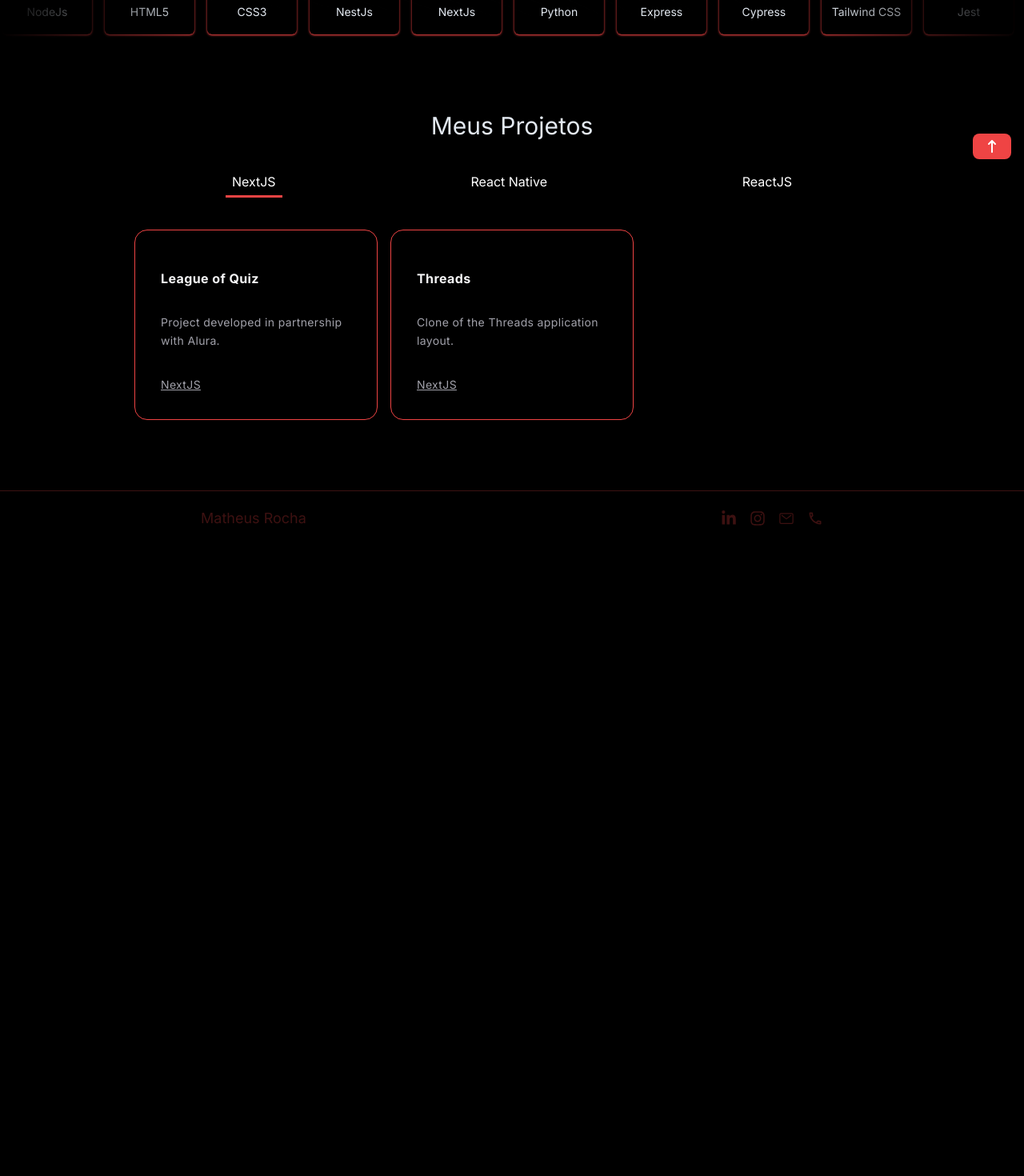
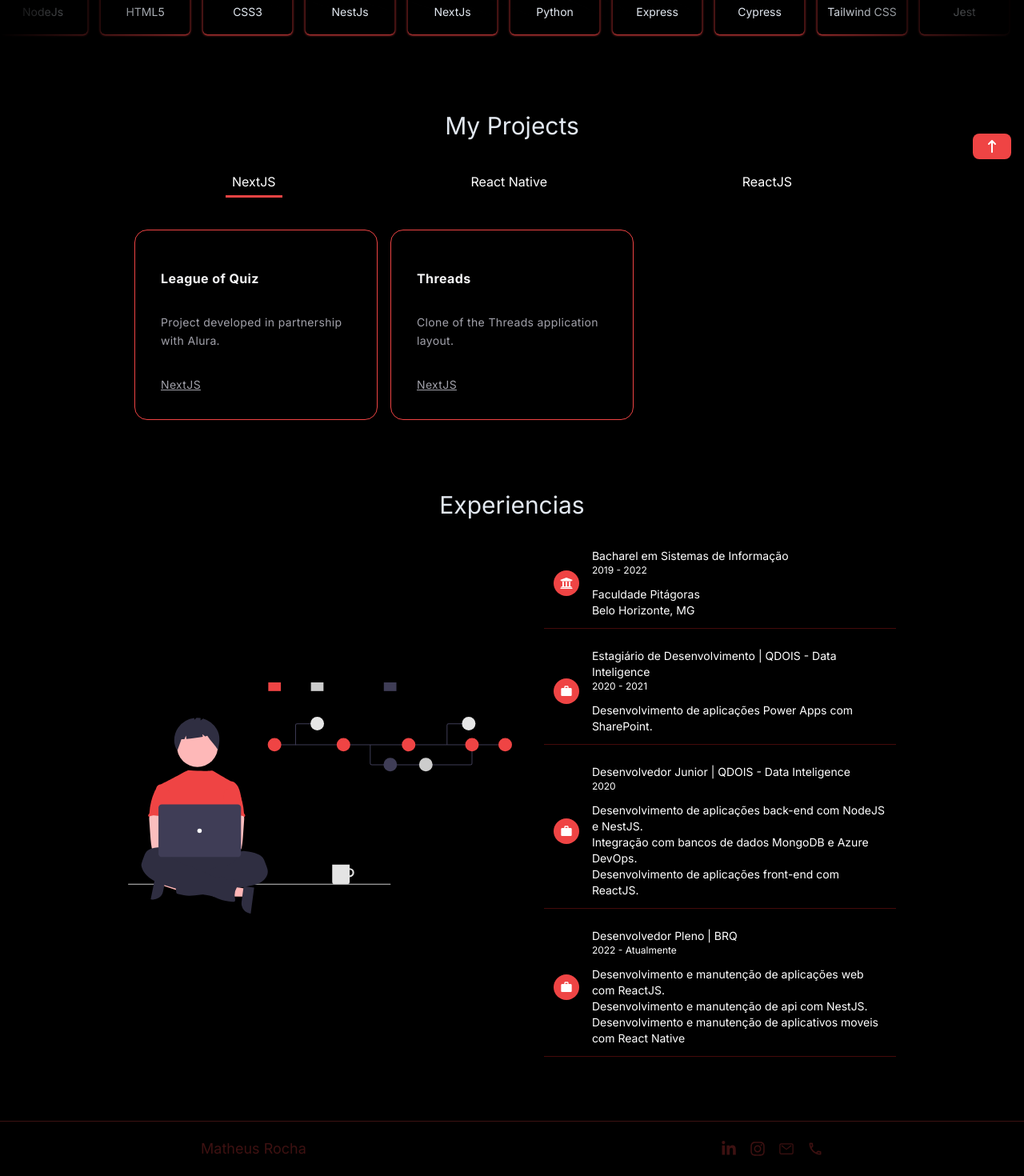
Before and after one commit to matheus98rocha/portfolio-website, a Next.js app: page /en in a window 1280 px wide. Shown: the part 585-2055 px from the top of the page at 80% size. Before the commit the page ends 1267 px from the top, so only its background shows below. Built offline with nearby package versions, Linux system fonts and the light colour scheme.

Commit message:
feat: experiences section

```diff
--- a/messages/en.json
+++ b/messages/en.json
@@ -10,6 +10,7 @@
       "contact": "Contact"
     },
     "knowledge": "My Skills",
+    "myProjects": "My Projects",
     "projects": {
       "firstProject": "Project developed in partnership with Alura.",
       "secondProject": "Clone of the Threads application layout.",
--- a/messages/pt.json
+++ b/messages/pt.json
@@ -10,6 +10,7 @@
       "contact": "Contato"
     },
     "knowledge": "Minhas Habilidades",
+    "myProjects": "Meus Projetos",
     "projects": {
       "firstProject": "Projeto desenvolvido em conjunto com a alura.",
       "secondProject": "Clone do Layout da aplicação Threads",
--- a/src/app/[locale]/page.tsx
+++ b/src/app/[locale]/page.tsx
@@ -1,5 +1,6 @@
 'use client'
 
+import ExperienceSection from '@/components/sections/experience-section/experience-section'
 import HomeSection from '@/components/sections/home-section/home-section'
 import ProjectsSection from '@/components/sections/projects-section/projects-section'
 import SkillsSection from '@/components/sections/skills-section/skills-section'
@@ -16,7 +17,8 @@ export default function Home() {
         <HomeSection />
         <SkillsSection />
         <ProjectsSection />
-        <Footer/>
+        <ExperienceSection />
+        <Footer />
       </div>
       <ScrollBackTop />
     </AnimatedWrapper>
--- /dev/null
+++ b/src/components/sections/experience-section/components/experience-image.tsx
@@ -0,0 +1,29 @@
+import Image from 'next/image'
+import React, { useRef } from 'react'
+import { motion } from 'framer-motion'
+import HeroImage from '../../../../../assets/hero-section-experience.svg'
+
+function ExperienceImage() {
+  const scrollRef = useRef(null)
+  return (
+    <motion.div
+      initial={{ opacity: 0, x: -200 }}
+      whileInView={{
+        opacity: 1,
+        x: 0,
+        transition: { duration: 0.5 }
+      }}
+      viewport={{ root: scrollRef }}
+    >
+      <Image
+        src={HeroImage}
+        alt='hero-image-section'
+        width={600}
+        height={600}
+        className='hidden md:block'
+      />
+    </motion.div>
+  )
+}
+
+export default ExperienceImage
--- /dev/null
+++ b/src/components/sections/experience-section/components/experience-progress.tsx
@@ -0,0 +1,67 @@
+import React, { useRef } from 'react'
+import { MdWork } from 'react-icons/md'
+import { FaUniversity } from 'react-icons/fa'
+
+import { motion } from 'framer-motion'
+
+type ExperienceProgressBarProps = {
+  typeIcon: 'Work' | 'Course'
+}
+
+function ExperienceProgressBar({ typeIcon }: ExperienceProgressBarProps) {
+  return (
+    <div className='hidden flex-col items-center justify-center md:flex'>
+      <div className='rounded-full bg-red-500 p-2'>
+        {typeIcon === 'Work' && <MdWork color='white' />}
+        {typeIcon === 'Course' && <FaUniversity color='white' />}
+      </div>
+    </div>
+  )
+}
+
+export type ExperienceContentProps = {
+  name: string
+  date: string
+  experiences: string[]
+  typeIcon: ExperienceProgressBarProps['typeIcon']
+}
+
+function ExperienceContent({
+  name,
+  date,
+  experiences,
+  typeIcon
+}: ExperienceContentProps) {
+  const scrollRef = useRef(null)
+  return (
+    <motion.div
+      initial={{ opacity: 0, x: 200 }}
+      whileInView={{
+        opacity: 1,
+        x: 0,
+        transition: { duration: 0.2 }
+      }}
+      viewport={{ root: scrollRef }}
+      className='relative flex w-full items-center justify-start gap-4 p-3 border-b border-red-950'
+    >
+      <>
+        <ExperienceProgressBar typeIcon={typeIcon} />
+        <div className='flex flex-col items-start justify-center gap-3'>
+          <div className='flex flex-col items-start justify-center'>
+            <p className='text-sm text-white'>{name}</p>
+            <p className='text-xs  text-white'>{date}</p>
+          </div>
+          <div>
+            {experiences.map(experience => (
+              <p className='text-sm text-white' key={experience}>
+                {experience}
+              </p>
+            ))}
+          </div>
+        </div>
+      </>
+    </motion.div>
+  )
+}
+
+export default ExperienceContent
--- /dev/null
+++ b/src/components/sections/experience-section/experience-section.tsx
@@ -0,0 +1,65 @@
+'use client'
+import React from 'react'
+import ExperienceContent, {
+  ExperienceContentProps
+} from './components/experience-progress'
+import { AnimatePresence } from 'framer-motion'
+import ExperienceImage from './components/experience-image'
+
+const experiencies: ExperienceContentProps[] = [
+  {
+    name: 'Bacharel em Sistemas de Informação',
+    date: '2019 - 2022',
+    experiences: ['Faculdade Pitágoras', 'Belo Horizonte, MG'],
+    typeIcon: 'Course'
+  },
+  {
+    name: 'Estagiário de Desenvolvimento | QDOIS - Data Inteligence',
+    date: '2020 - 2021',
+    experiences: ['Desenvolvimento de aplicações Power Apps com SharePoint.'],
+    typeIcon: 'Work'
+  },
+  {
+    name: 'Desenvolvedor Junior | QDOIS - Data Inteligence',
+    date: '2020',
+    experiences: [
+      'Desenvolvimento de aplicações back-end com NodeJS e NestJS.',
+      'Integração com bancos de dados MongoDB e Azure DevOps.',
+      'Desenvolvimento de aplicações front-end com ReactJS.'
+    ],
+    typeIcon: 'Work'
+  },
+  {
+    name: 'Desenvolvedor Pleno | BRQ',
+    date: '2022 - Atualmente',
+    experiences: [
+      'Desenvolvimento e manutenção de aplicações web com ReactJS.',
+      'Desenvolvimento e manutenção de api com NestJS.',
+      'Desenvolvimento e manutenção de aplicativos moveis com React Native'
+    ],
+    typeIcon: 'Work'
+  }
+]
+
+function ExperienceSection() {
+  return (
+    <AnimatePresence>
+      <div
+        id='portfolio'
+        className='flex max-w-5xl flex-col items-center justify-center gap-6 px-8'
+      >
+        <h3 className='text-2xl text-slate-200 md:text-3xl'>Experiencias</h3>
+        <div className='flex items-center justify-center gap-10'>
+          <ExperienceImage />
+          <div className='flex flex-col items-start justify-center gap-3'>
+            {experiencies.map(experiencie => (
+              <ExperienceContent {...experiencie} key={experiencie.name} />
+            ))}
+          </div>
+        </div>
+      </div>
+    </AnimatePresence>
+  )
+}
+
+export default ExperienceSection
--- a/src/components/sections/projects-section/projects-section.tsx
+++ b/src/components/sections/projects-section/projects-section.tsx
@@ -2,6 +2,7 @@
 import React from 'react'
 import { CardsGrid } from '../../ui/card-hover-effect/card-hover-effect'
 import { useTranslations } from 'next-intl'
+import OnScrollAnimate from '@/layout/on-scroll-animate/on-scroll-animate'
 
 function ProjectsSection() {
   const t = useTranslations('Index')
@@ -32,13 +33,17 @@ function ProjectsSection() {
     }
   ]
   return (
+    <OnScrollAnimate>
       <div
         id='portfolio'
         className='flex max-w-5xl flex-col items-center justify-center gap-6 px-8'
       >
-      <h3 className='text-2xl text-slate-200 md:text-3xl'>Meus Projetos</h3>
+        <h3 className='text-2xl text-slate-200 md:text-3xl'>
+          {t('myProjects')}
+        </h3>
         <CardsGrid items={projects} />
       </div>
+    </OnScrollAnimate>
   )
 }
 
--- a/src/components/ui/floating-nav/use-floating-nav.tsx
+++ b/src/components/ui/floating-nav/use-floating-nav.tsx
@@ -5,7 +5,6 @@ import { IoIosGitNetwork } from 'react-icons/io'
 import { IoMdContacts } from 'react-icons/io'
 import { GrProjects } from 'react-icons/gr'
 import { NavLinksProps } from './floating-nave.types'
-import { FaComputer } from "react-icons/fa6";
 
 type useFloatingNavProps = {
   t: any
@@ -39,11 +38,6 @@ export const useFloatingNav = ({ t }: useFloatingNavProps) => {
       icon: <IoMdHome className='h-4 w-4 text-neutral-500 dark:text-white' />
     },
     {
-      name: t('routes.skills'),
-      link: '#portfolio',
-      icon: <FaComputer className='h-4 w-4 text-neutral-500 dark:text-white' />
-    },
-    {
       name: t('routes.projects'),
       link: '#portfolio',
       icon: <GrProjects className='h-4 w-4 text-neutral-500 dark:text-white' />
--- a/src/components/ui/select/select.tsx
+++ b/src/components/ui/select/select.tsx
@@ -14,7 +14,8 @@ function Select() {
     setIsOpenSelect(!isOpenSelect)
   }, [isOpenSelect])
 
-  const onSelectChange = useCallback((value: string) => {
+  const onSelectChange = useCallback(
+    (value: string) => {
       const nextLocale = value
       setSelectedLocale(nextLocale)
       sendGAEvent({
@@ -22,7 +23,9 @@ function Select() {
         value: nextLocale
       })
       router.replace(`/${nextLocale}`)
-  }, [])
+    },
+    [router]
+  )
 
   const langs = [
     {
@@ -44,7 +47,7 @@ function Select() {
       <Io.IoMdArrowDropup
         className={`text-neutral-500 md:text-white  ${!isOpenSelect ? 'rotate-180' : ''} transition delay-75 duration-75 ease-in-out`}
       />
-      <div className='absolute top-10 right-3 cursor-pointer'>
+      <div className='absolute right-3 top-10 cursor-pointer'>
         {isOpenSelect &&
           langs
             .filter(lang => lang.value !== selectedLocale)
--- /dev/null
+++ b/src/layout/on-scroll-animate/on-scroll-animate.tsx
@@ -0,0 +1,28 @@
+'use client'
+import { AnimatePresence, motion } from 'framer-motion'
+import React, { useRef } from 'react'
+
+type OnScrollAnimateProps = {
+  children: React.ReactNode
+}
+
+function OnScrollAnimate({ children }: OnScrollAnimateProps) {
+  const scrollRef = useRef(null)
+  return (
+    <AnimatePresence>
+      <motion.div
+        initial={{ opacity: 0, y: -200 }}
+        whileInView={{
+          opacity: 1,
+          transition: { duration: 0.5 },
+          y: 0
+        }}
+        viewport={{ root: scrollRef }}
+      >
+        {children}
+      </motion.div>
+    </AnimatePresence>
+  )
+}
+
+export default OnScrollAnimate
```
Also changed, not shown: assets/hero-section-experience.svg (added), assets/hero-section.svg (added). Lines whose indentation alone changed are shown as unchanged.
